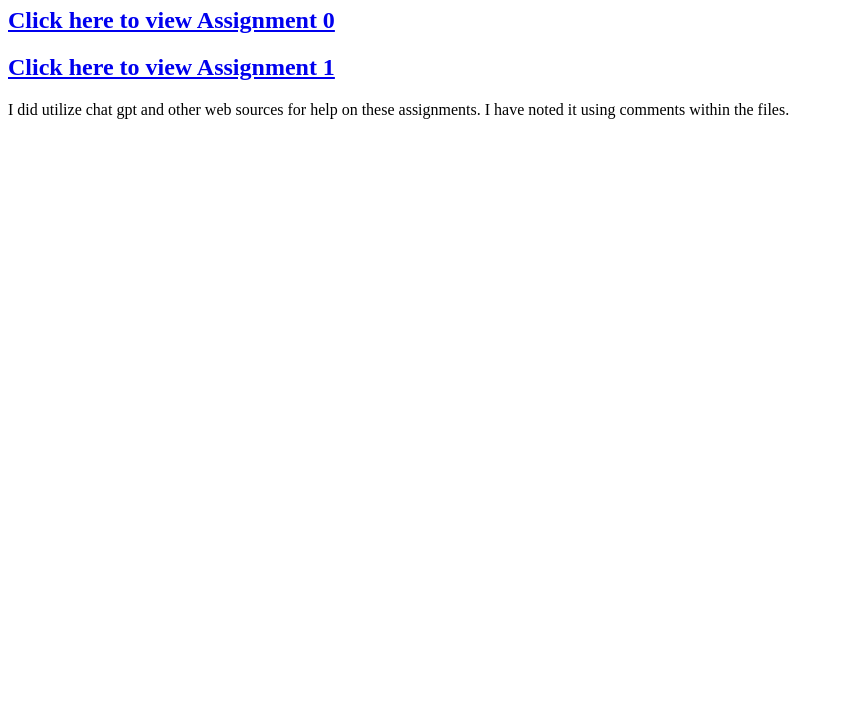
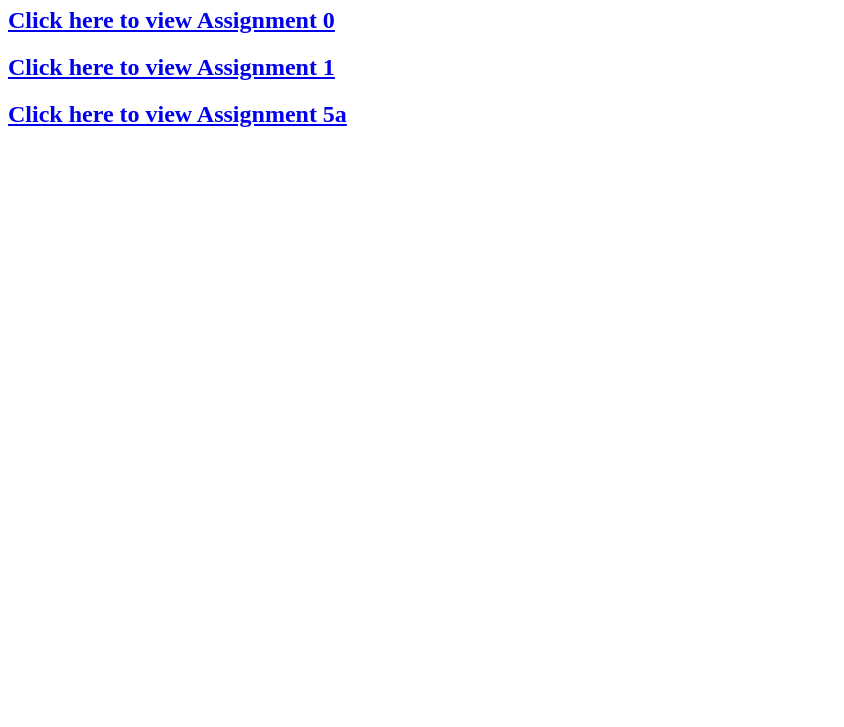
Before and after one commit to sabahdamji/cse160, a plain HTML site: page index.html in a window 1280 px wide. Shown: the part 73-800 px from the top of the page, without its empty margins (0-844 px from the left). Drawn offline with Linux system fonts and the light colour scheme.

Commit message:
update with 5a

```diff
--- a/index.html
+++ b/index.html
@@ -11,8 +11,8 @@
 			<h1>CSE 160 Assigments</h1>
             <a href="./Assignments/Assignment0/asg0.html"><h2>Click here to view Assignment 0</h2></a>
             <a href="./Assignments/Assignment1/ColoredPoints.html"><h2>Click here to view Assignment 1</h2></a>
+			<a href="./Assignments/Assignment5a/Three.html"><h2>Click here to view Assignment 5a</h2></a>
 			<a href=""></a>
-            <div> I did utilize chat gpt and other web sources for help on these assignments. I have noted it using comments within the files.</div>
 		</div>
 	</body>
 </html>
```
